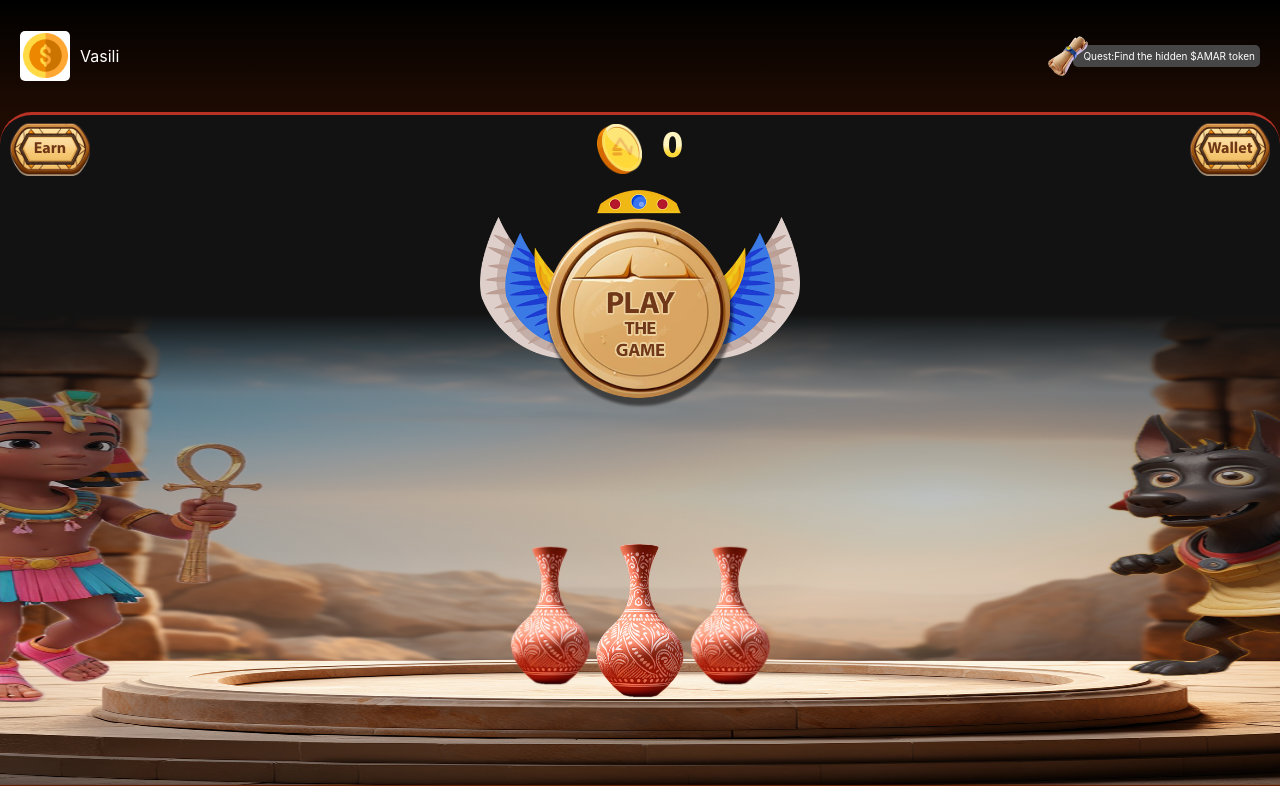
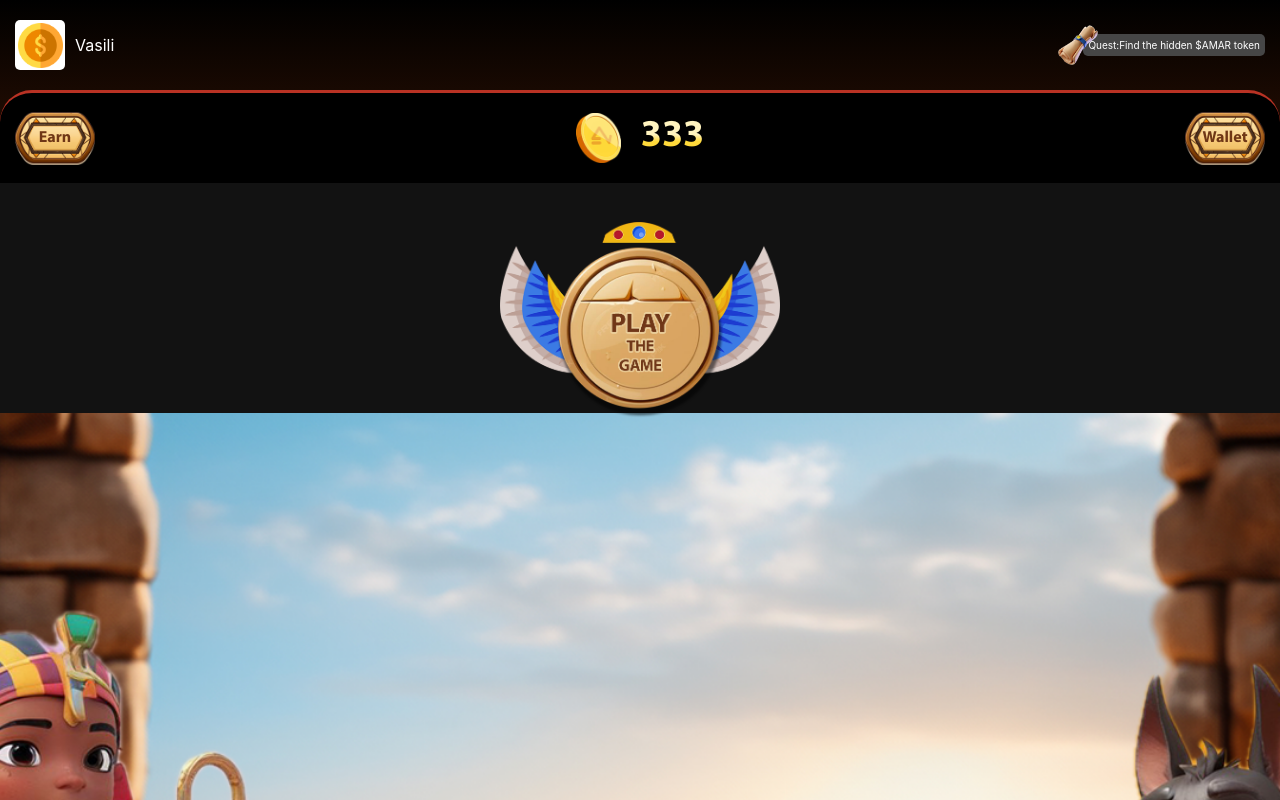
Before and after one commit to keyng-david/mini-app, a React (Create React App) app in the folder client/: page / in a window 1280 px wide. Shown: the top 800 px of the page. Built offline with nearby package versions, Linux system fonts and the light colour scheme.

Commit message:
bugs world

```diff
--- a/client/src/pages/Home.js
+++ b/client/src/pages/Home.js
@@ -1,4 +1,5 @@
 import React, { useEffect, useState } from "react";
+import background from "../assets/images/background.png"
 
 import {} from // useNavigation
 "react-router-dom";
@@ -13,29 +14,31 @@ import profile from "../assets/images/coin.png"
 function FirstPage(props) {
   const [holdClick, setHoldClick] = useState(false);
   const [droped, setDroped] = useState(false);
-  // const [result, setResult] = useState(false);
-  // const [owner, setOwner] = useState(0);
+  const [result, setResult] = useState(false);
+  const [owner, setOwner] = useState(0);
   const [choose, setChoose] = useState(false);
-  // const [scores, setScores] = useState(0);
-  const [status, setStatus] = useState({owner:0,hide:false});
-  let owner = 0;
-  let score = parseInt(localStorage.getItem('score'))||0;
-  let result = false;
+  const [scores, setScores] = useState(0);
+  // const [status, setStatus] = useState({owner:0,hide:false});
+  // let owner = 0;
+  // let score = parseInt(localStorage.getItem('score'))||0;
+  // let result = false;
   const choosed = (e) => {
-    //  setChoose(true);
-    //  setDroped(false)
+     setChoose(true);
+     setDroped(false)
     console.log(e.target.id, owner);
     if (parseInt(e.target.id) === owner) {
-      score = score + 1;
-      localStorage.setItem('score',score.toString());
-      result = true;
+      // score = score + 1;
+      // localStorage.setItem('score',score.toString());
+      setResult(true)
+      // result = true;
     } else {
-      result = false;
+      setResult(false)
+      // result = false;
     }
     handleChoose()
   };
   const handleChoose = () =>{
-    console.log(score,result)
+    // console.log(score,result)
     setChoose(true);
   }
   const static_vases = [
@@ -74,10 +77,10 @@ function FirstPage(props) {
     return dynamic_vases.map((vase) => vase);
   };
 
-  const hideClick = () => {
-    owner = Math.floor(Math.random(0, 1) * 3 + 1);
-    setStatus({owner,hide:true});
-  };
+  // const hideClick = () => {
+  //   owner = Math.floor(Math.random(0, 1) * 3 + 1);
+  //   setStatus({owner,hide:true});
+  // };
   const handle = () => {
     if (droped) {
       clearTimeout(retrieveDrop);
@@ -93,35 +96,42 @@ function FirstPage(props) {
   };
 
   const animation = () => {
-    if(status.owner) return "coin_down 2s backwards"
+    if(holdClick) return "coin_down 2s backwards"
     else if(result&&choose) return "coin_catch 2s backwards"
     else if(!result&&choose) return "coin_lost 2s backwards"
     else return ""
   }
 
-  // useEffect(() => {
-  //   console.log("input params:->", props);
-  //   setChoose(false);
-  //   if (holdClick) retrieveDrop = setTimeout(() => setDroped(true), 2500);
-  // }, [holdClick]);
-  // useEffect(() => {
-  //   if (droped) {
-  //     retrieveHold = setTimeout(() => setHoldClick(false), 1000);
-  //     // retrieveDrop = setTimeout(() => setDroped(false), 1000);
-  //   }
-  // }, [droped]);
+  window.addEventListener('resize', function() {
+    var image = document.getElementById('background_image');
+    var section = document.getElementById('vase_coin');
+    var imageHeight = image.clientHeight;
+    section.style.height = imageHeight + 'px';
+  });
 
-  // useEffect(() => {
-  //   retOwner = setTimeout(()=>setOwner(0),1000);
-  // }, [result]);
-  // useEffect(() => {
-  //   if (owner == 0) setResult(false);
-  // }, [owner]);
+  useEffect(() => {
+    console.log("input params:->", props);
+    setChoose(false);
+    if (holdClick) retrieveDrop = setTimeout(() => setDroped(true), 2500);
+  }, [holdClick]);
+  useEffect(() => {
+    if (droped) {
+      retrieveHold = setTimeout(() => setHoldClick(false), 1000);
+      // retrieveDrop = setTimeout(() => setDroped(false), 1000);
+    }
+  }, [droped]);
 
-  // useEffect(()=>{localStorage.setItem('score',`${scores}`)},[scores])
-  // useEffect(() => {
-  //   clearTimeout(retrieveHold, retrieveDrop, retOwner);
-  // }, []);
+  useEffect(() => {
+    retOwner = setTimeout(()=>setOwner(0),1000);
+  }, [result]);
+  useEffect(() => {
+    if (owner == 0) setResult(false);
+  }, [owner]);
+
+  useEffect(()=>{localStorage.setItem('score',`${scores}`)},[scores])
+  useEffect(() => {
+    clearTimeout(retrieveHold, retrieveDrop, retOwner);
+  }, []);
   return (
     <div className="home">
       <div className="info">
@@ -143,7 +153,9 @@ function FirstPage(props) {
           <Btn title="Earn" url="/earn" />
           <div className="panel-score">
             <img src={amar_token} className="panel-score-img" />
-            <div className="panel-score-text">{score}</div>
+            <div className="panel-score-text">
+              333{/* 3333{score} */}
+              </div>
           </div>
           <Btn title="Wallet" url="/wallet" />
         </div>
@@ -151,13 +163,19 @@ function FirstPage(props) {
           <img
             className="hide-img"
             src={Hide}
-            onClick={!holdClick ? hideClick : null}
+            onClick={!holdClick ? holdClick : null}
           />
         </div>
-        <div className="vase-coin">
+        <div style={{position: 'relative'}}>
+
+        <img src={background} id="background_image" style={{width: '100%', zIndex: 0, position: 'absolute' }} />
+
+        <div className="vase-coin" id="vase_coin" >
           <div
             className="coin"
             style={{
+              position:"absolute",
+              inset:'0',
               animation:animation()
                 // (holdClick ? "coin_down 2s backwards" : "") ||
                 // (result
@@ -169,8 +187,9 @@ function FirstPage(props) {
           >
             <div id="coin"></div>
           </div>
-          <div className="vase">{droped ? handle() : init()}</div>
-        </div>
+          <div style={{position:'relative',height:'100%'}}>
+          <div className="vase">{droped ? handle() : init()}</div></div>
+        </div></div>
       </div>
       <div className="background">
         {/* <img className="human" src={human}/>
--- a/client/src/pages/Splash/styles.css
+++ b/client/src/pages/Splash/styles.css
@@ -10,6 +10,8 @@
     flex-direction: column;
     align-items: center;
     justify-content: center;
+    max-width: 494px;
+    margin: auto;
 }
 
 .splash-logo {
--- a/client/src/pages/styles.css
+++ b/client/src/pages/styles.css
@@ -9,14 +9,17 @@
 .home{
     display: flex;
     flex-direction: column;
-    /* height: 880px;
-    width:460px; */
+    height: 100vh;
+    /* width:460px; */
     width: 100%;
-    height: 98.2vh;
+    /* height: 98.2vh; */
     background-image: linear-gradient(180deg, #000000,#1b0a02,#2c0f02,#3e1503, #642002,#642002,#642002,#642002,#642002);
     position: relative;
     min-width: 360px;
-    min-height: 750px;
+    /* min-height: 800px; */
+    /* max-width: 494px; */
+    /* max-height: 100vh; */
+    margin: auto;
 }
 
 /* .home div{
@@ -25,7 +28,7 @@
 .topbar{
     display: flex;
     justify-content: space-between;
-    height: 3%;
+
     margin: 30px 20px 0px 20px;
     background-color: #000000;
 }
@@ -53,8 +56,7 @@
 .info{
     display: flex;
     justify-content: space-around;
-    height: 15%;
-    margin: 0px 20px 0px 20px;
+    padding:20px 15px 20px 15px;
 }
 .info-avatar{
     display: flex;
@@ -94,17 +96,13 @@
     border-radius: 5px;
     display: flex;
     align-items: center;
-    height: 20%;
     font-size: 10px;
     margin-left:20px;
-    padding-left: 10px;
-    padding-right : 5px;
+    padding: 5px;
     background-color: #464646;
     color: white;
 }
 .mask{
-    width: 100%;
-    height: 90%;
     /* margin-top: 20%; */
     background-color: black;
     border-radius: 2rem 2rem 0 0;
@@ -114,60 +112,66 @@
     /* , url('your-image.jpg'); */
     /* background-size: cover;
     background-blend-mode: overlay; */
-    background: linear-gradient(to bottom, rgba(18, 18, 18, 1),rgba(18, 18, 18, 1),rgba(18, 18, 18, 1), rgba(255, 255, 255, 0));
+
     display: flex;
     flex-direction: column;
-
-    min-width: 360px;
 }
-.mask > div,img{
+/* .mask > div,img{
     z-index: 1;
-}
+} */
 .hide{
     display: flex;
-    /* margin-top:20px; */
+    /* margin-top: 20px; */
     justify-content: center;
     align-items: center;
-    height : 50%;
     z-index: 1;
+    height: 230px;
+    background-color: rgb(18,18,18,1);
 }
 .hide-img:active{
     opacity: 0.8;
-    height: 60%;
-    width: 50%;
+    width: 275px;
+    margin-bottom: -45px;
 }
-.hide-img{
-    height: 220px;
-    width: 320px;
+.hide-img {
+    /* height: 195px; */
+    width: 280px;
     opacity: 1;
+    margin-bottom: -45px;
 }
-.background{
+/* .background{
     width: 100%;
-    height: 60%;
-    position: absolute;
     background-image: linear-gradient(to bottom, rgba(18, 18, 18, 1), rgba(18, 18, 18, 0.4),rgba(18, 18, 18, 0.3),rgba(18, 18, 18, 0.2),rgba(18, 18, 18, 0),rgb(54, 51, 51,0), rgba(255, 255, 255, 0)),url(../assets/images/background.png);
     background-repeat: no-repeat;
     background-size: contain,100% 100%;
-    bottom: 0;
     z-index: 0;
 
-}
+} */
 .vase{
         display: flex;
-        width: auto;
+        width: 100%;
+        height: 20%;
         justify-content: center;
         align-items: flex-end;
-        height: 77%;
         z-index: 1;
+        margin-top: 60%;
+        position: absolute;
 }
 .vase-coin{
-    height: 80%;
+    /* background: linear-gradient(to bottom, rgba(18, 18, 18, 1),rgba(18, 18, 18, 1),rgba(18, 18, 18, 1), rgba(255, 255, 255, 0)); */
+    /* background-color: rgba(255, 0, 0, 0.1); */
+    width: 100%;
+    /* background-image: linear-gradient(to bottom, rgba(18, 18, 18, 1), rgba(18, 18, 18, 1), rgba(18, 18, 18, 0.3), rgba(18, 18, 18, 0.3), rgba(18, 18, 18, 0.2), rgba(18, 18, 18, 0), rgb(54, 51, 51, 0), rgba(255, 255, 255, 0)),url(../assets/images/background.png); */
+    /* background-repeat: no-repeat;
+    background-size: contain,100% 100%; */
+    /* height: 426px; */
+    /* margin-top: -39px;   */
 }
+
 .vase-img-big{
     /* position: absolute; */
-    width:95px;
-    height:160px;
-    /* bottom: 75px; */
+    width: 20%;
+    height:100%;
     background-image: url(../assets/images/vase.png);
     background-position: center;
     background-size: contain;
@@ -176,10 +180,9 @@
 }
 .vase-img-small{
     /* position:absolute; */
-    margin-bottom:10px;
-    width:85px;
-    height:150px;
-    /* bottom: 75px; */
+    width:10%;
+    height:90%;
+    bottom: 5%;
     background-image: url(../assets/images/vase.png);
     background-position: center;
     background-size: contain;
@@ -190,8 +193,8 @@
     display:flex;
     justify-content : space-between;
     align-items: center;
-    height : 15%;
-    margin: 0px 10px 0px 10px;
+    padding:15px;
+    /* margin: 0px 10px 0px 10px; */
 }
 .panel-score{
     display: flex;
@@ -233,7 +236,6 @@
 */
 
 .coin{
-    height: 10%;
     position: absolute;
     bottom:40%;
     left:48%;
@@ -431,7 +433,6 @@
         display:flex;
         justify-content : space-between;
         align-items: center;
-        height : 15%;
-        margin: 0px 20px 0px 20px;
+        /* margin: 0px 20px 0px 20px; */
     }
   }
```
